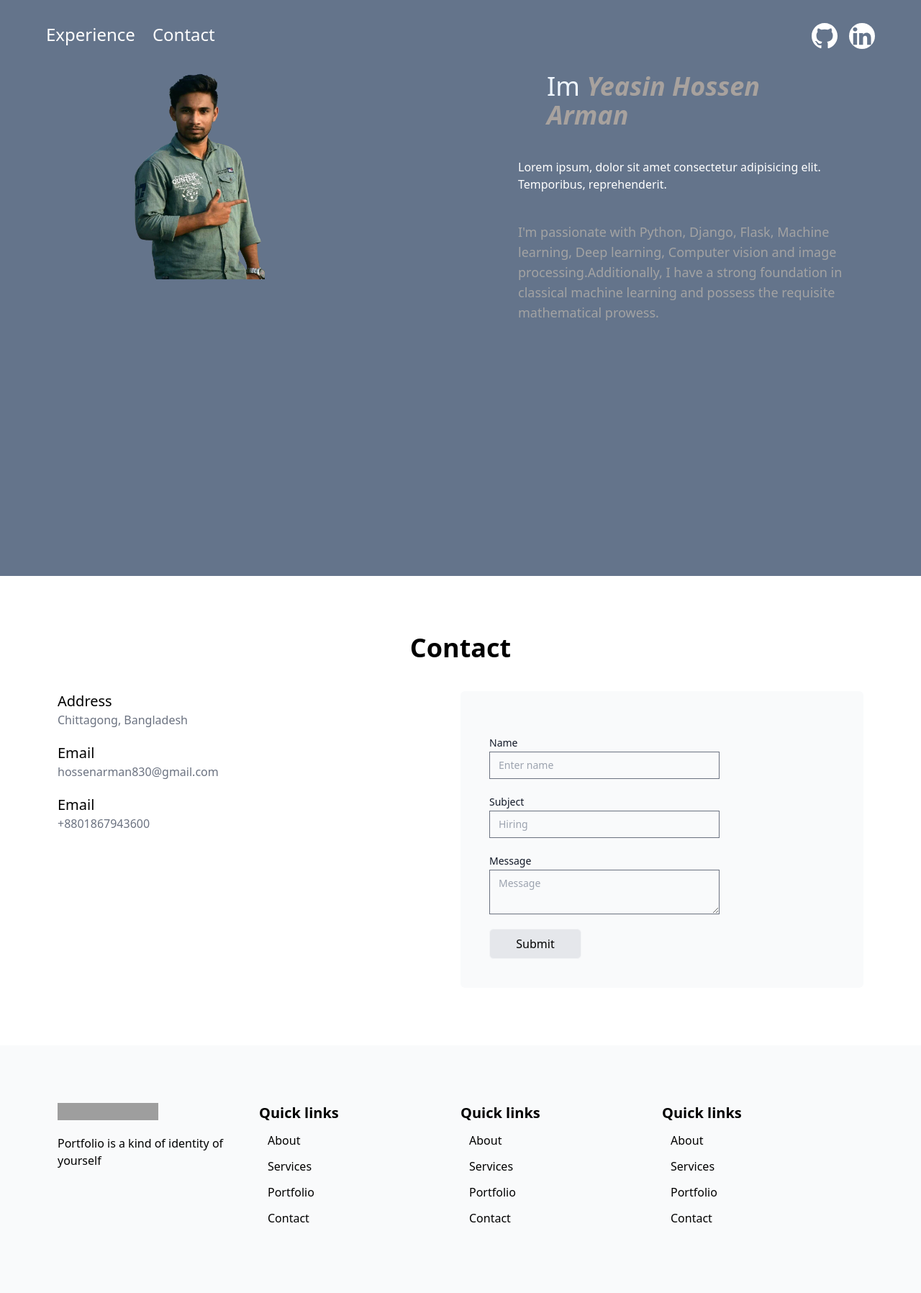
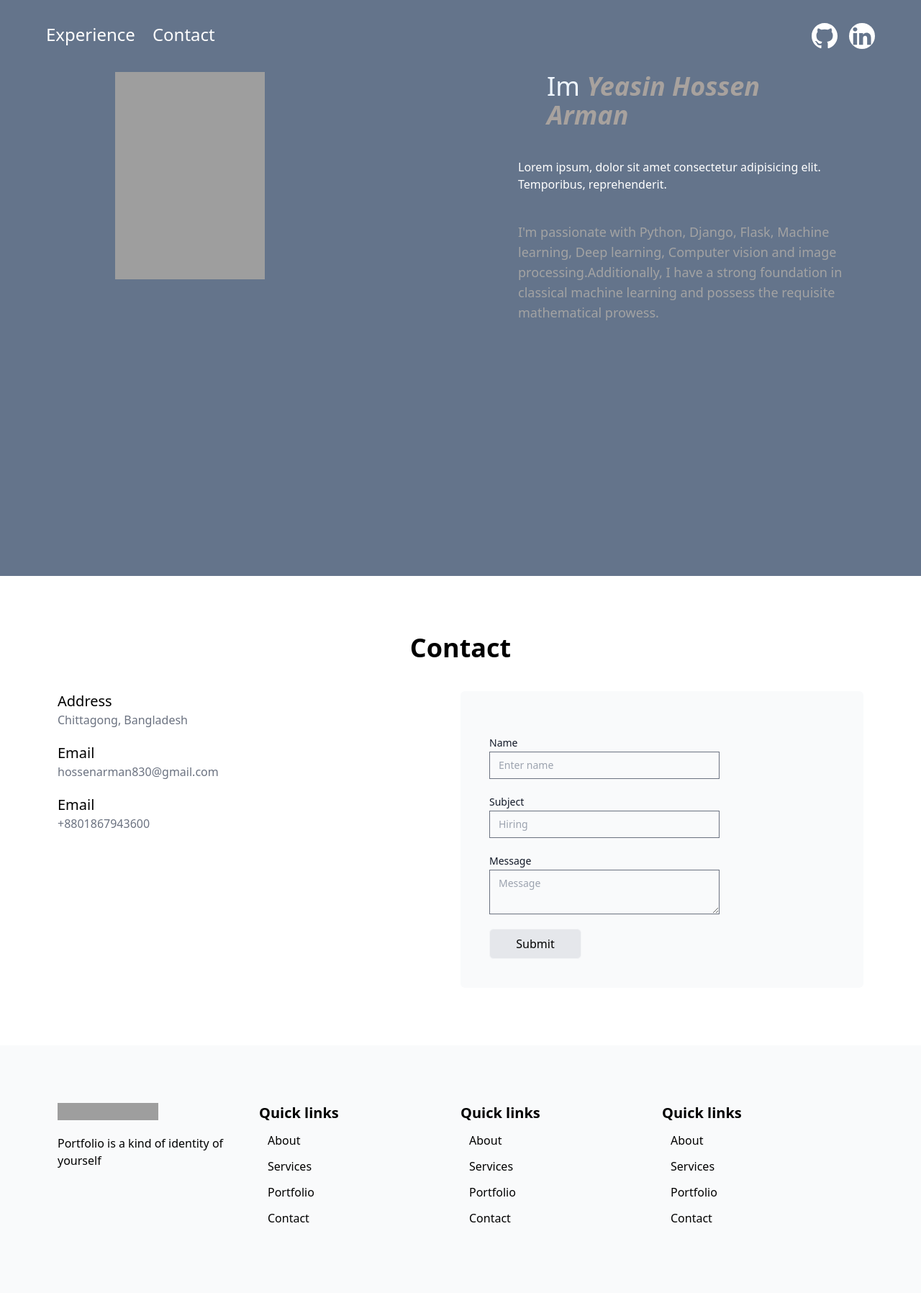
Before and after one commit to Yeasin-Hossen-Arman/portfolio, a Django app: page / in a window 1280 px wide. Shown: the whole page at 72% size. Run offline with Django 5.2, Linux system fonts and the light colour scheme; style sheets or scripts are compiled from the project's sources; some libraries are stand-ins or nearby versions; grey boxes are pictures that could not be loaded.

Commit message:
add file

```diff
--- a/templates/index.html
+++ b/templates/index.html
@@ -1,6 +1,4 @@
 {% load static tailwind_tags %}
-{% load static %}
-
 <!DOCTYPE html>
 <html lang="en">
   <head>
@@ -63,7 +61,7 @@
         </nav>
         <div class="flex ">
             <div class="left w-1/2 px-40 pr-10 py-38 items-center ">
-                <img class="w-52 h-72" src="static/file.png" alt="main image" srcset="">
+                <img class="w-52 h-72" src="##" alt="main image" srcset="">
             </div>
             <div class="right w-1/2 px-20 py-38">
                 <h1 class="text-blue-50 px-10 font-extralight text-4xl">
```
